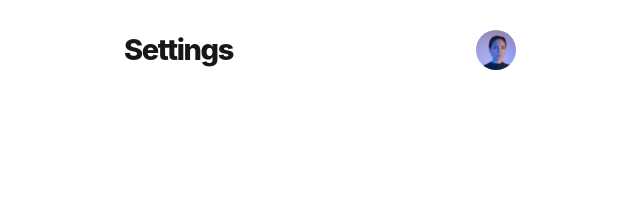
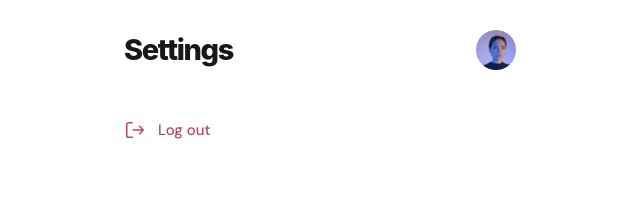
Before and after one commit to davidlikestonotlearn/moodboard, a React (Vite) app: page / in a window 1280 px wide. Both pictures are taken after a click on the button "Settings". Shown: the top 204 px of the page, without its empty margins (320-960 px from the left). Built offline with nearby package versions, Linux system fonts and the light colour scheme; a web font is replaced by a local one.

Commit message:
Add Settings page with placeholder Log out button

```diff
--- a/src/App.jsx
+++ b/src/App.jsx
@@ -4,6 +4,7 @@
 import { BottomNavigation } from './components/BottomNavigation';
 import { HomePage } from './components/HomePage';
 import { AllMoodboardsPage } from './components/AllMoodboardsPage';
+import { SettingsPage } from './components/SettingsPage';
 import { moodboards, profile, navigationItems, recentMoodboard } from './data/sampleContent';
 
 export function App() {
@@ -51,6 +52,7 @@
           />
         )}
         {isMoodboard && <Moodboard items={selectedBoard.items} />}
+        {!showAllMoodboards && selectedTab === 'settings' && <SettingsPage />}
       </main>
       <BottomNavigation items={navigationItems} selectedId={selectedTab} onSelect={selectTab} />
     </div>
--- a/src/components/Icon.jsx
+++ b/src/components/Icon.jsx
@@ -1,4 +1,5 @@
 const paths = {
+  logout: <><path d="M9 4H5a2 2 0 0 0-2 2v12a2 2 0 0 0 2 2h4" /><path d="M10 12h11m-4-4 4 4-4 4" /></>,
   back: <><path d="m14 5-7 7 7 7" /><path d="M7 12h14" /></>,
   chevronRight: <path d="m9 5 7 7-7 7" />,
   home: <><path d="m3.5 10 8.5-7 8.5 7v9a1.5 1.5 0 0 1-1.5 1.5H5A1.5 1.5 0 0 1 3.5 19Z" /><path d="M9 20.5v-7h6v7" /></>,
--- /dev/null
+++ b/src/components/SettingsPage.jsx
@@ -0,0 +1,12 @@
+import { Icon } from './Icon';
+
+export function SettingsPage() {
+  return (
+    <div className="settings-page">
+      <button type="button" className="logout-button">
+        <Icon name="logout" />
+        <span>Log out</span>
+      </button>
+    </div>
+  );
+}
--- a/src/styles.css
+++ b/src/styles.css
@@ -49,6 +49,9 @@
 .profile-button img { width: 100%; height: 100%; object-fit: cover; display: block; }
 
 .board-stage { flex: 1 1 0; min-height: 0; display: flex; align-items: center; justify-content: center; }
+.settings-page { width: 100%; height: 100%; padding-top: 12px; }
+.logout-button { display: flex; align-items: center; gap: 12px; width: 100%; min-height: 48px; padding: 8px 0; color: #b94662; font-size: 15px; font-weight: 500; text-align: left; cursor: pointer; }
+.logout-button svg { width: 22px; height: 22px; }
 .home-page { width: 100%; height: 100%; min-height: 0; display: flex; flex-direction: column; gap: 32px; padding-top: 12px; }
 .home-section h2 { margin: 0 0 16px; font-size: 17px; line-height: 1.3; letter-spacing: -.35px; font-weight: 600; }
 .recent-moodboard { display: block; width: min(100%, 240px, var(--board-width)); text-align: left; border-radius: 9px; cursor: pointer; }
```
Also changed, not shown: 1 other file (tests, documents, lock files or other folders).
